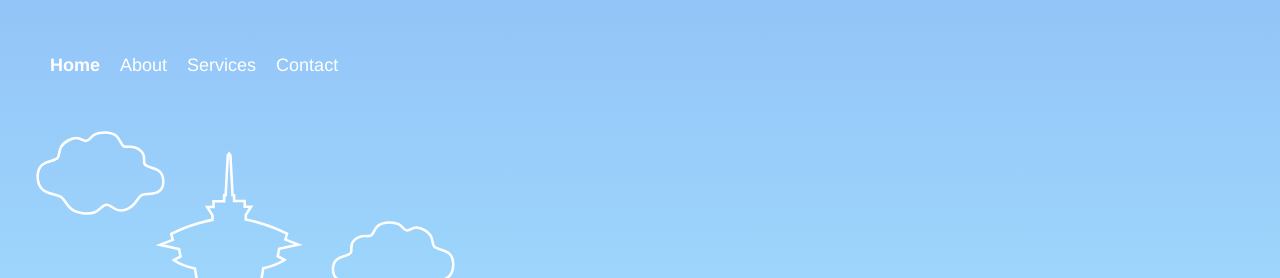
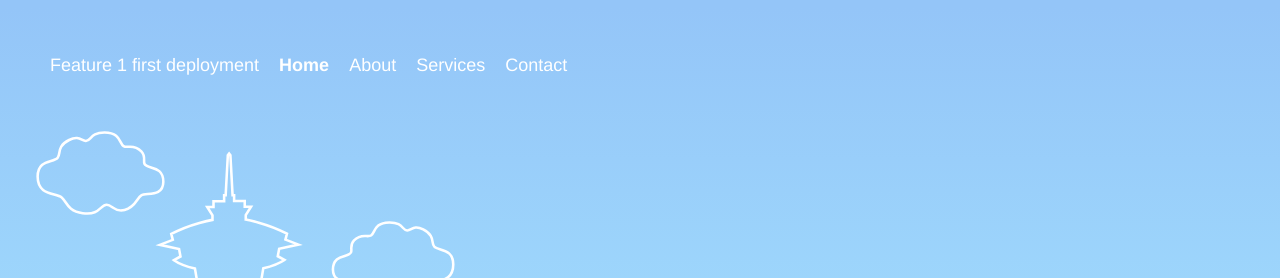
Before and after one commit to abhishekd08/aws_serverless_nodejs_lambda, a website: page public/index.html in a window 1280 px wide. Shown: the top 278 px of the page. Drawn offline with Linux system fonts and the light colour scheme.

Commit message:
index.html : added line in nav bar

```diff
--- a/public/index.html
+++ b/public/index.html
@@ -47,6 +47,7 @@
         <header>
             <nav class="website-nav">
                 <ul>
+                  <li> Feature 1 first deployment </li>
                   <li><a class="home-link" href="https://aws.amazon.com/">Home</a></li>
                   <li><a href="https://aws.amazon.com/what-is-cloud-computing/">About</a></li>
                   <li><a href="https://aws.amazon.com/solutions/">Services</a></li>
```
